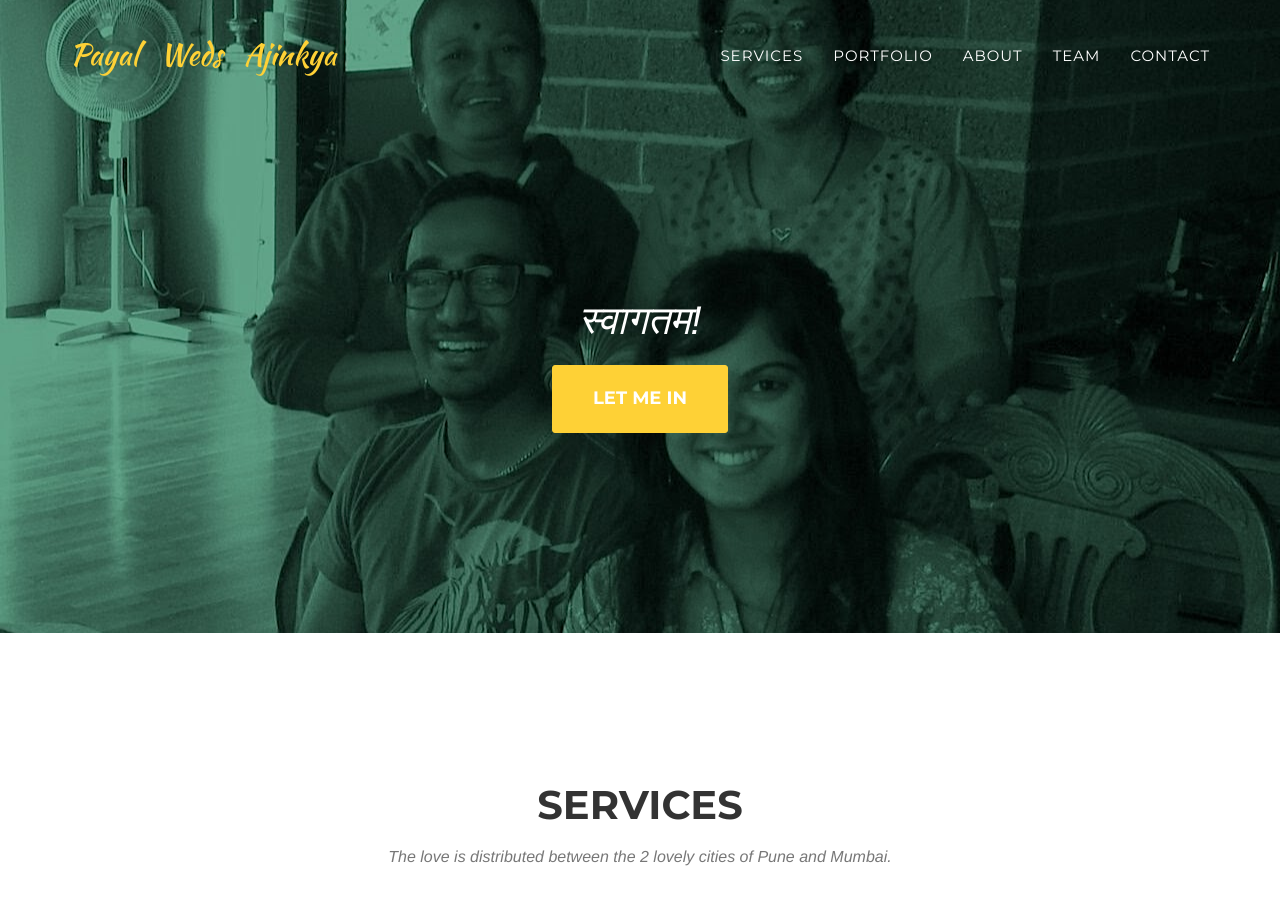
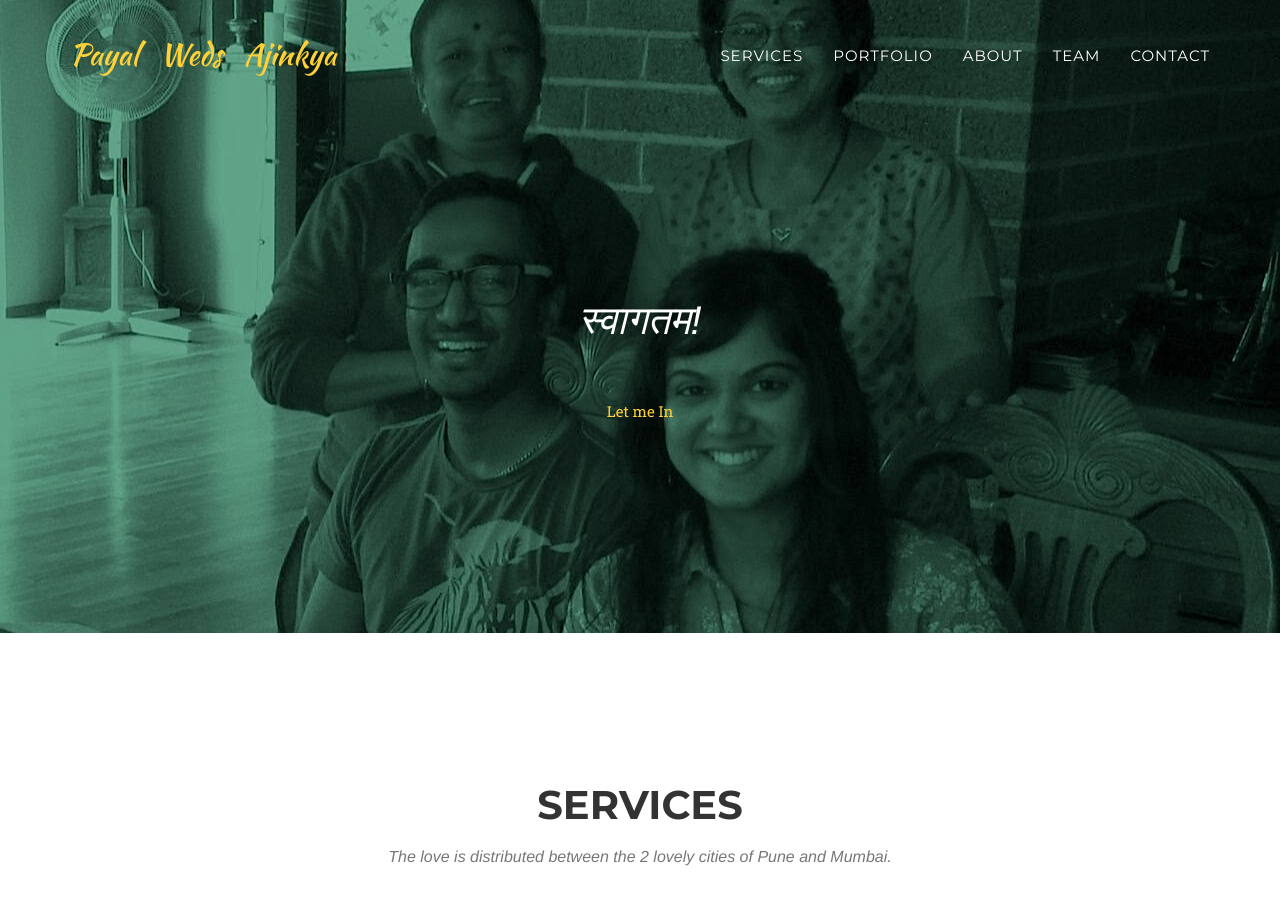
Before and after one commit to ajkl/wedding-invite, a Jekyll site: the page built from index.html, in a window 1280 px wide and 900 px high. Built offline with Jekyll 4.4.1, drawn with Linux system fonts in a browser that asks for light colours; some web fonts are replaced.

Commit message:
Update header.html

```diff
--- a/_includes/header.html
+++ b/_includes/header.html
@@ -45,8 +45,8 @@
         <div class="container">
             <div class="intro-text">
                 <div class="intro-lead-in">स्वागतम!</div>
-                <!-- <div class="intro-heading">स्वागतम!</div> -->
-                <a href="#services" class="page-scroll btn btn-xl">Let me In</a>
+                <div class="intro-heading"> </div>
+                <a href="#services" class="page-scroll btn btn-l">Let me In</a>
             </div>
         </div>
     </header>
```
